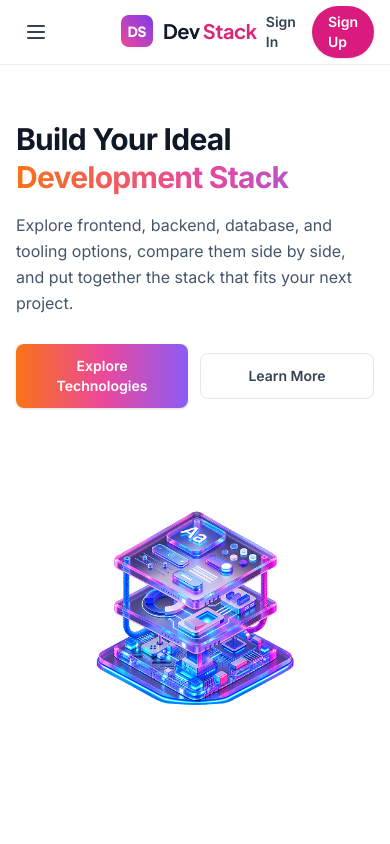
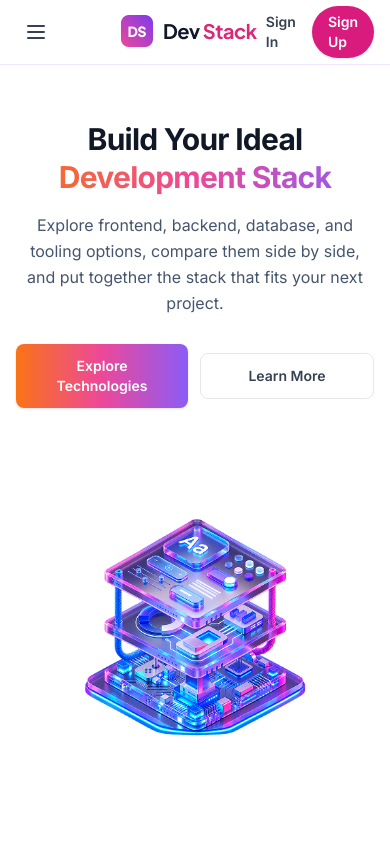
Before and after one commit to farjanaakterdev/DevStack, a React (Vite) app: page / in a window 390 px wide. Shown: the top 844 px of the page. Built offline with nearby package versions, Linux system fonts and the light colour scheme.

Commit message:
feat: center hero text and enlarge image on mobile only

```diff
--- a/src/components/hero/Hero.tsx
+++ b/src/components/hero/Hero.tsx
@@ -4,7 +4,7 @@ function Hero() {
   return (
     <section className="relative overflow-hidden bg-white">
       <div className="mx-auto flex max-w-7xl flex-col items-start gap-10 px-4 py-14 sm:px-6 lg:flex-row lg:items-center lg:justify-between lg:gap-16 lg:px-8 lg:py-24">
-        <div className="w-full max-w-2xl text-left">
+        <div className="w-full max-w-2xl text-center sm:text-left">
           <h1 className="text-3xl font-extrabold leading-tight tracking-tight sm:text-5xl lg:text-6xl">
             <span className="block text-gray-900">Build Your Ideal</span>
             <span className="block text-gradient-brand">
@@ -16,7 +16,7 @@ function Hero() {
             them side by side, and put together the stack that fits your next
             project.
           </p>
-          <div className="mt-7 flex flex-wrap items-center gap-3 sm:mt-8">
+          <div className="mt-7 flex flex-wrap items-center justify-center gap-3 sm:mt-8 sm:justify-start">
             <a
               href="#"
               className="flex-1 rounded-lg bg-gradient-brand px-4 py-3 text-center text-sm font-semibold text-white shadow-sm transition-opacity hover:opacity-90 sm:flex-none sm:px-7 sm:py-3.5"
@@ -36,7 +36,7 @@ function Hero() {
           <img
             src={bannerStack}
             alt="Dev Stack banner illustration"
-            className="w-full max-w-xs sm:max-w-md lg:max-w-none"
+            className="w-full max-w-sm sm:max-w-md lg:max-w-none"
           />
         </div>
       </div>
```
